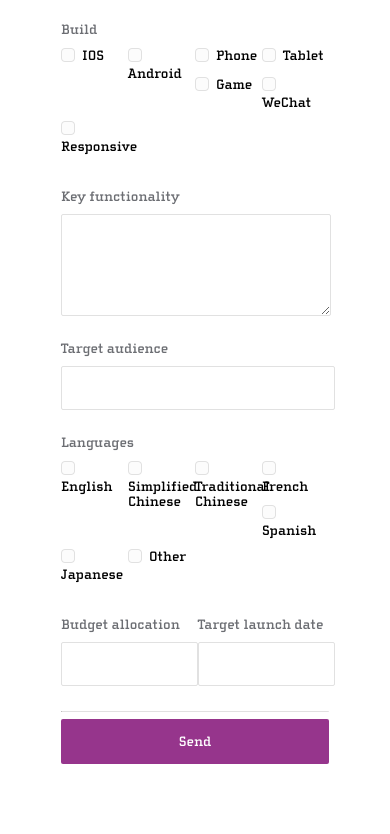
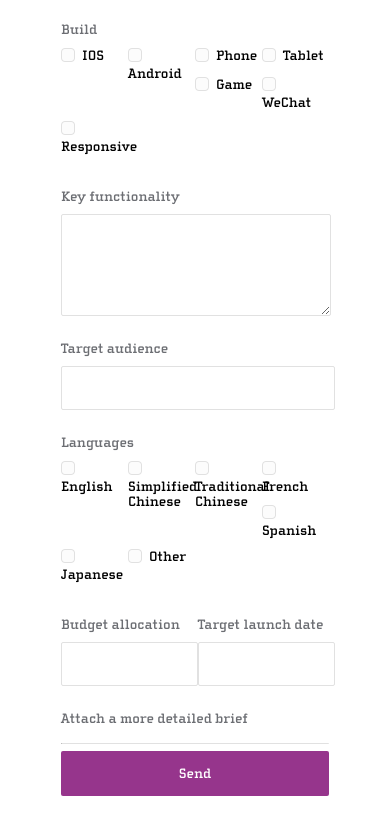
Before and after one commit to Vivi-wu/Vivi-wu.github.io, a plain HTML site: page index.html in a window 390 px wide. Shown: the part 593-1427 px from the top of the page. Before the commit the page ends 1405 px from the top, so only its background shows below. Drawn offline with Linux system fonts and the light colour scheme.

Commit message:
turn on upload attachments on mobile

```diff
--- a/index.html
+++ b/index.html
@@ -132,7 +132,7 @@
     <input type="text" name="lchdate" id="lchdate" class="form-control">
   </div>
 
-  <span class="bf-label hidden-xs">Attach a more detailed brief</span>
+  <span class="bf-label">Attach a more detailed brief</span>
   <div class="bf-group unit alpha hidden-xs" id="attachment">
     <div id="filesToUpload"></div>
     <label for="inputFile">Tap here to upload</label>
```
